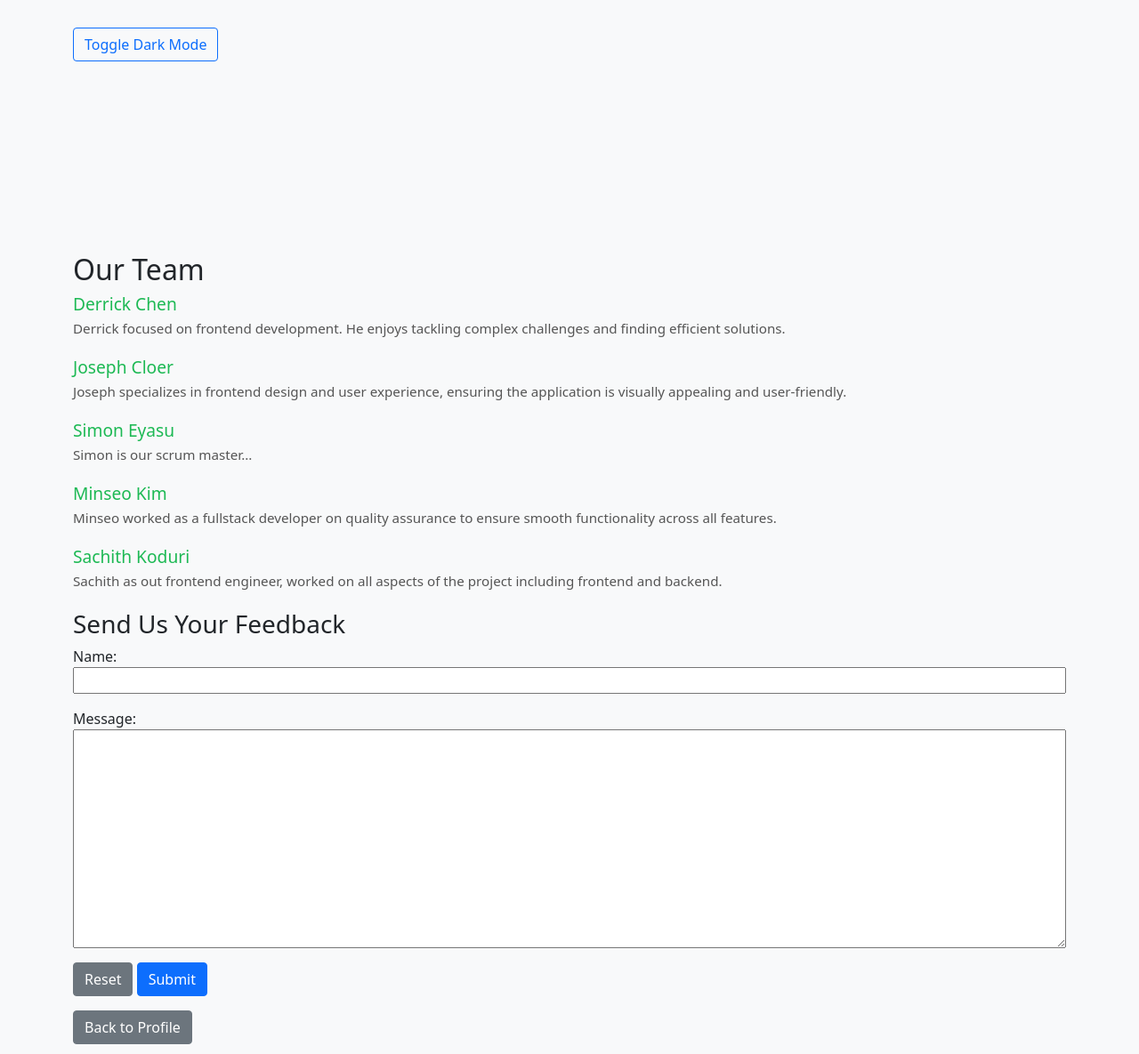
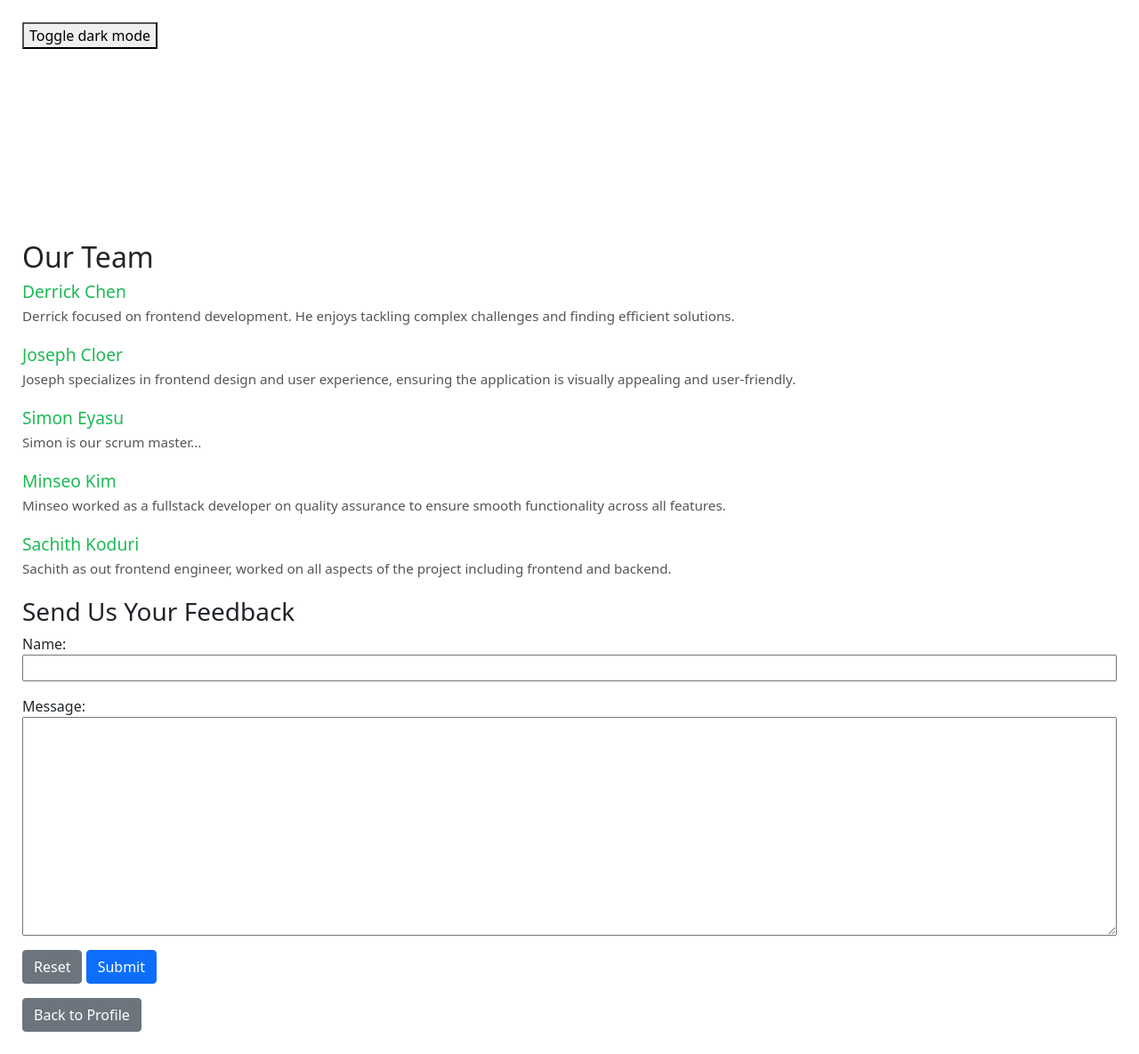
Before and after one commit to simoneyasu/spotifyWrappedClonefork, a Django app: page /functionality/development/ in a window 1280 px wide. Shown: the whole page at 89% size. Run offline with Django 5.2, Linux system fonts and the light colour scheme.

Commit message:
temporary fix to the dark mode toggle.

```diff
--- a/templates/functionality/development_process.html
+++ b/templates/functionality/development_process.html
@@ -30,22 +30,37 @@
 
 <!DOCTYPE html>
 <html lang="en" data-bs-theme="dark" id="htmlPage">
+<head>
+<meta name="viewport" content="width=device-width, initial-scale=1">
+<style>
+body {
+  padding: 25px;
+  background-color: white;
+  color: black;
+  font-size: 25px;
+}
+
+.dark-mode {
+  background-color: black;
+  color: white;
+}
+</style>
+</head>
+<body>
+
+<button onclick="myFunction()">Toggle dark mode</button>
+
+<script>
+function myFunction() {
+   var element = document.body;
+   element.classList.toggle("dark-mode");
+}
+</script>
 <link rel="stylesheet" href="https://cdn.jsdelivr.net/npm/bootstrap@5.1.3/dist/css/bootstrap.min.css">
 <script src="{% static 'js/darkmode.js' %}"></script>
-
-<head>
-    <link rel="stylesheet" href="{% static 'css/style.css' %}">
-    <link rel="stylesheet" href="https://cdn.jsdelivr.net/npm/bootstrap@5.1.3/dist/css/bootstrap.min.css">
-</head>
-<body class="{% if request.COOKIES.darkmode == 'true' %}bg-dark text-white{% else %}bg-light text-dark{% endif %}">
-    <div class="container mt-3">
-        <button id="dark-mode-toggle" class="btn btn-outline-primary">Toggle Dark Mode</button>
-    </div>
-    {% block content %}{% endblock %}
-    <script src="{% static 'js/darkmode.js' %}"></script>
-</body>
 <body>
     <div class="container">
+    </div>
         <h2>Our Team</h2>
 
         <!-- our bios -->
```
